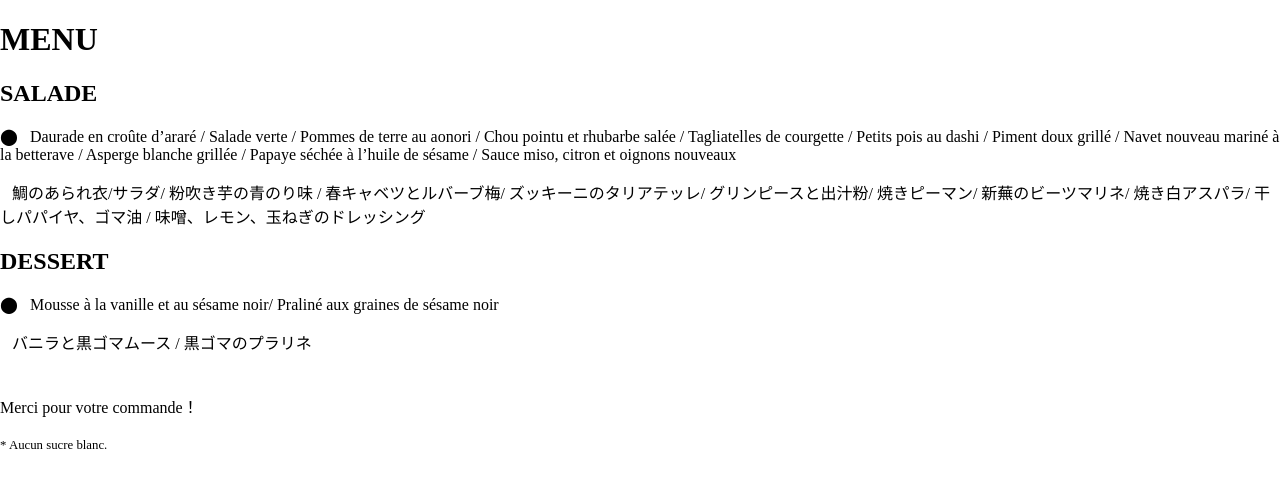
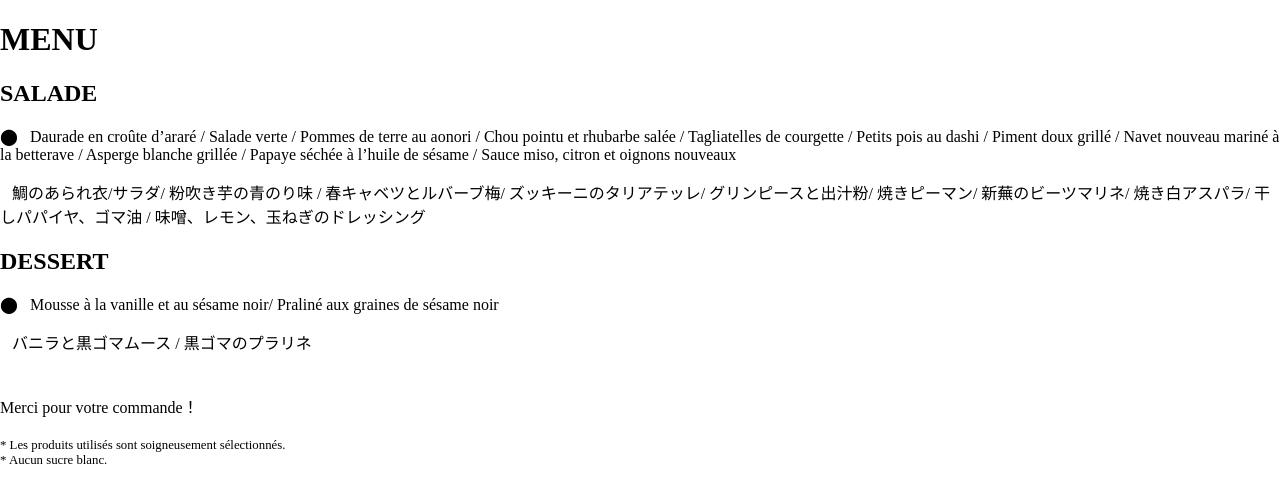
Before and after one commit to matsupin/main, a Jekyll site: the page built from menus/commande_kawai_270525.html, in a window 1280 px wide. Shown: the top 503 px of the page. Built offline with Jekyll 4.4.1, drawn with Linux system fonts in a browser that asks for light colours.

Commit message:
Update commande_kawai_270525.html

```diff
--- a/menus/commande_kawai_270525.html
+++ b/menus/commande_kawai_270525.html
@@ -51,7 +51,7 @@ title: Bento Menu
     </style>
 
     <div class="comment first-comment">Merci pour votre commande！</div>
-    <!-- <div class="comment middle-comment">* Les produits utilisés sont soigneusement sélectionnés.</div> -->
+    <div class="comment middle-comment">* Les produits utilisés sont soigneusement sélectionnés.</div>
     <div class="comment last-comment">* Aucun sucre blanc.</div>
 
 </div>
```
